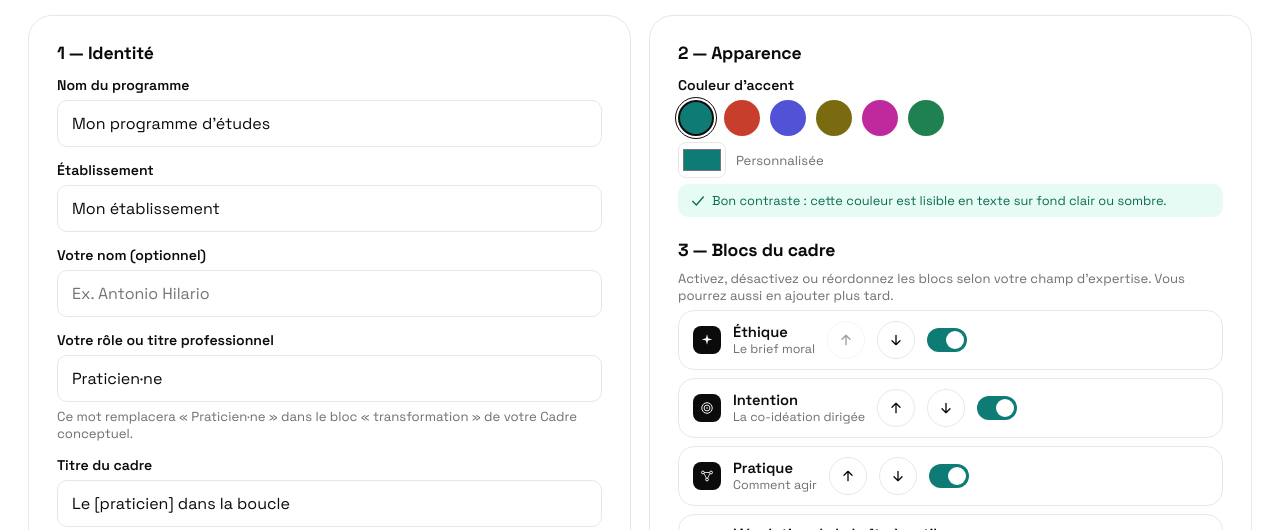
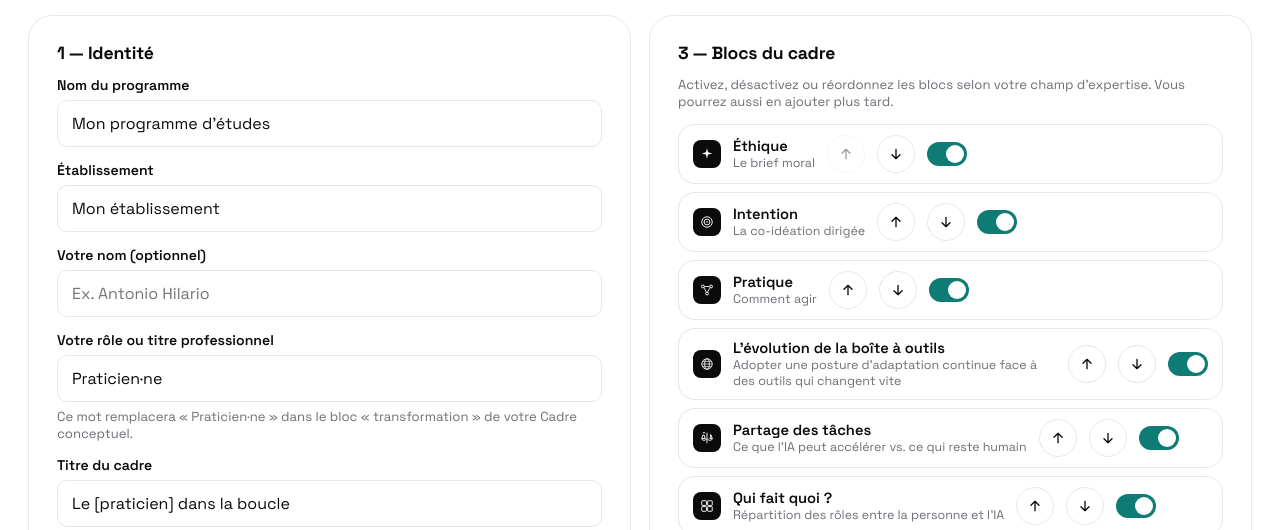
Before and after one commit to ahilario999/cadre-conceptuel, a plain HTML site: page index.html in a window 1280 px wide. Shown: the part 255-785 px from the top of the page. Drawn offline with nearby package versions, Linux system fonts and the light colour scheme.

Commit message:
Reorganise l'ecran de config (Identite/Apparence/Blocs) + fix traduction

```diff
--- a/index.html
+++ b/index.html
@@ -103,10 +103,8 @@
               <input type="file" id="input-logo" accept="image/*" class="visually-hidden" />
             </label>
           </div>
-        </div>
 
-        <div class="config-card">
-          <h3 data-i18n="section2Appearance">2 — Apparence</h3>
+          <h3 style="margin-top:10px;" data-i18n="section2Appearance">Apparence</h3>
           <div class="field">
             <span class="field-label" data-i18n="fieldLabelAccent">Couleur d'accent</span>
             <div class="color-row" id="color-presets" role="group" data-i18n-aria-label="ariaAccentPresets" aria-label="Couleurs d'accent prédéfinies"></div>
@@ -116,15 +114,15 @@
             </div>
             <div class="contrast-note" id="contrast-note" role="status"></div>
           </div>
+        </div>
 
-          <div class="field" style="margin-top:10px;">
-            <h3 style="margin-bottom:4px;" data-i18n="section3Blocks">3 — Blocs du cadre</h3>
-            <span class="field-hint" data-i18n="hintBlocksConfig">Activez, désactivez ou réordonnez les blocs selon votre champ d'expertise. Vous pourrez aussi en ajouter plus tard.</span>
-            <div class="block-toggle-list" id="block-toggle-list"></div>
-            <button class="btn btn--ghost btn--sm" id="btn-add-block-config" type="button" style="margin-top:6px;">
-              <span aria-hidden="true" class="icon-plus"></span> <span data-i18n="btnAddCustomBlock">Ajouter un bloc personnalisé</span>
-            </button>
-          </div>
+        <div class="config-card">
+          <h3 data-i18n="section3Blocks">2 — Blocs du cadre</h3>
+          <span class="field-hint" data-i18n="hintBlocksConfig">Activez, désactivez ou réordonnez les blocs selon votre champ d'expertise. Vous pourrez aussi en ajouter plus tard.</span>
+          <div class="block-toggle-list" id="block-toggle-list"></div>
+          <button class="btn btn--ghost btn--sm" id="btn-add-block-config" type="button" style="margin-top:6px;">
+            <span aria-hidden="true" class="icon-plus"></span> <span data-i18n="btnAddCustomBlock">Ajouter un bloc personnalisé</span>
+          </button>
         </div>
 
       </div>
```
